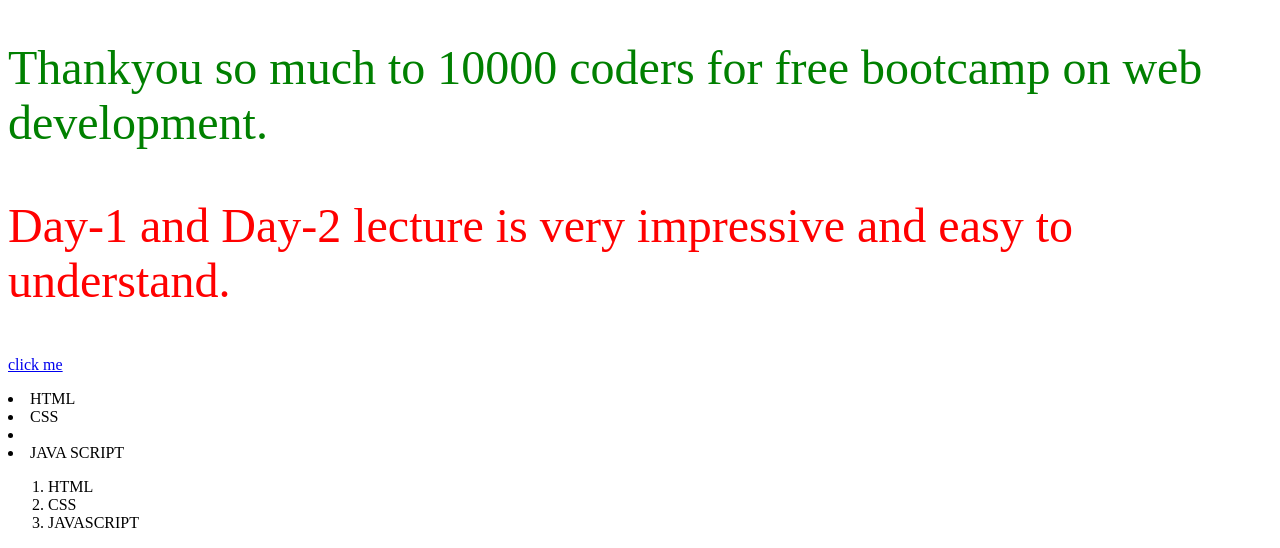
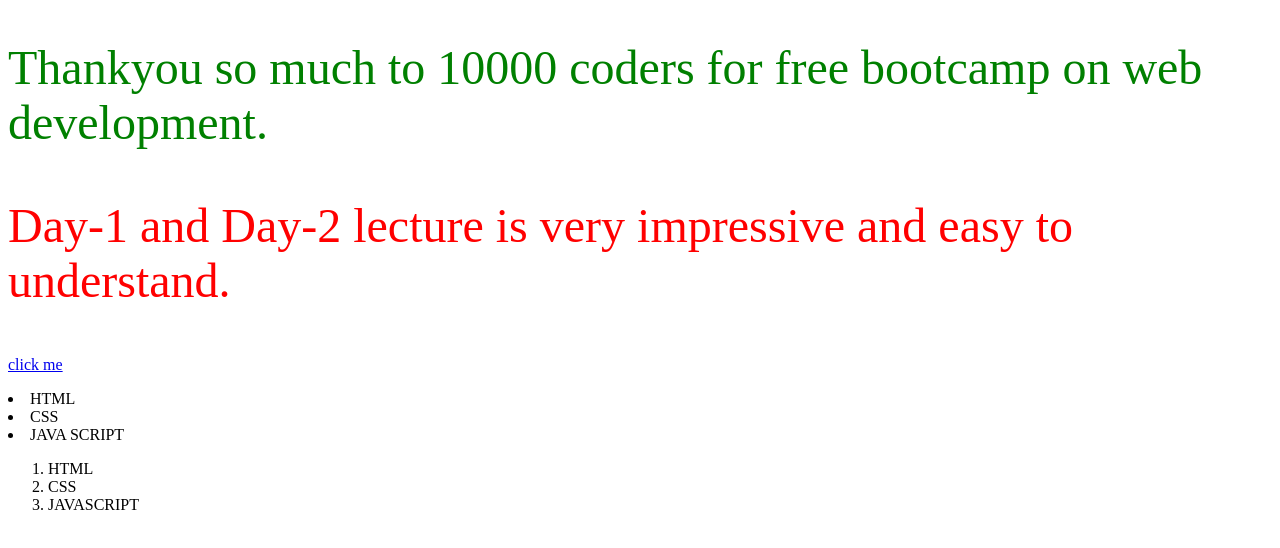
Before and after one commit to GottipamulaSharanya/GottipamulaSharanya.github.io, a plain HTML site: page index.html in a window 1280 px wide. Shown: the part 286-834 px from the top of the page. Drawn offline with Linux system fonts and the light colour scheme.

Commit message:
Update index.html

```diff
--- a/index.html
+++ b/index.html
@@ -27,7 +27,7 @@
 		<a href="https://www.facebook.com/"target="_blank">click me</a>
 		<u1>
 			<li> HTML </li>
-			<li> CSS <li>
+			<li> CSS </li>
 			<li> JAVA SCRIPT </li>
 			</ul>
 		<ol type="1">
```
